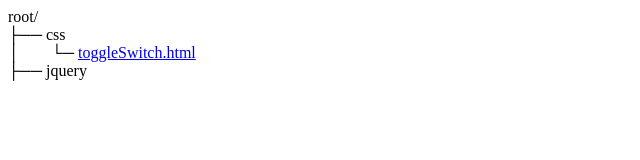
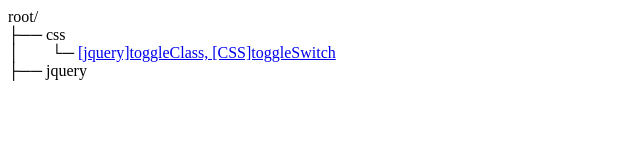
Before and after one commit to jason-jang-kr/ideal-eureka, a plain HTML site: page index.html in a window 1280 px wide. Shown: the whole page, without its empty margins (0-640 px from the left). Drawn offline with Linux system fonts and the light colour scheme.

Commit message:
Add files via upload

```diff
--- a/index.html
+++ b/index.html
@@ -8,7 +8,7 @@
 <body>
 root/<br>
 ├── css<br>
-│&nbsp;&nbsp;&nbsp;&nbsp;&nbsp;&nbsp;&nbsp;&nbsp;└─ <a href="css/toggleSwitch.html">toggleSwitch.html</a><br>
+│&nbsp;&nbsp;&nbsp;&nbsp;&nbsp;&nbsp;&nbsp;&nbsp;└─ <a href="css/toggleSwitch.html">[jquery]toggleClass, [CSS]toggleSwitch</a><br>
 ├── jquery<br>
 
 </body>
```
